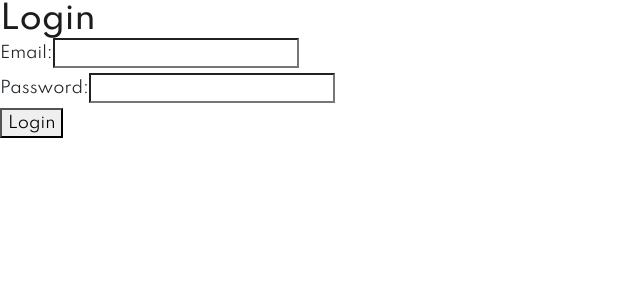
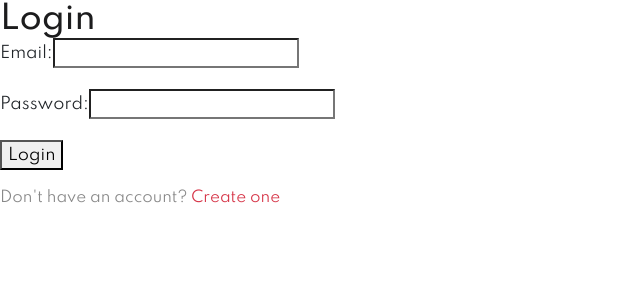
Before and after one commit to dandrei99/hotel-microservices-app, a React (Create React App) app in the folder hotel-frontend/: page /login in a window 1280 px wide. Shown: the top 300 px of the page, without its empty margins (0-640 px from the left). Built offline with nearby package versions, Linux system fonts and the light colour scheme; a small style sheet from the web is missing.

Commit message:
LOGIN page: put input fields on a card and register new user link

```diff
--- a/hotel-frontend/src/pages/Login.js
+++ b/hotel-frontend/src/pages/Login.js
@@ -1,6 +1,7 @@
 import React, { useState } from "react";
 import axios from "axios";
-import { useNavigate } from "react-router-dom";
+import { useNavigate, Link } from "react-router-dom";
+import '../assets/css/style-liberty.css';
 
 const Login = () => {
     const [email, setEmail] = useState("");
@@ -12,23 +13,19 @@ const Login = () => {
         e.preventDefault();
         try {
             const response = await axios.post("http://localhost:8080/api/auth/login", {
-                email, // Send email in the request body
+                email,
                 password,
             });
 
-            const token = response.data.token; // Ensure backend returns the token as `token`
+            const token = response.data.token;
             localStorage.setItem("jwtToken", token);
 
-            console.log(token);
-            const loggedUser = await axios.get("http://localhost:9191/api/users/getUserFromToken",
-                {
+            const loggedUser = await axios.get("http://localhost:9191/api/users/getUserFromToken", {
                 headers: {
-                        Authorization: `Bearer ${token}`
-                    }
+                    Authorization: `Bearer ${token}`,
+                },
             });
 
-            console.log(loggedUser);
-            // Redirect to another page after successful login
             navigate("/");
         } catch (err) {
             setError("Invalid email or password. Please try again.");
@@ -36,10 +33,11 @@ const Login = () => {
     };
 
     return (
-        <div className="login-container">
+        <div className="login-page">
+            <div className="login-card">
                 <h2>Login</h2>
                 <form onSubmit={handleLogin}>
-                <div>
+                    <div className="form-group">
                         <label>Email:</label>
                         <input
                             type="email"
@@ -48,7 +46,7 @@ const Login = () => {
                             required
                         />
                     </div>
-                <div>
+                    <div className="form-group">
                         <label>Password:</label>
                         <input
                             type="password"
@@ -57,9 +55,16 @@ const Login = () => {
                             required
                         />
                     </div>
-                {error && <p style={{ color: "red" }}>{error}</p>}
-                <button type="submit">Login</button>
+                    {error && <p className="error-text">{error}</p>}
+                    <button type="submit" className="login-button">Login</button>
                 </form>
+
+                {/*Register button*/}
+                <p style={{ marginTop: "15px" }}>
+                    Don't have an account?{" "}
+                    <Link to="/register" className="register-link">Create one</Link>
+                </p>
+            </div>
         </div>
     );
 };
```
Lines whose indentation alone changed are shown as unchanged.
